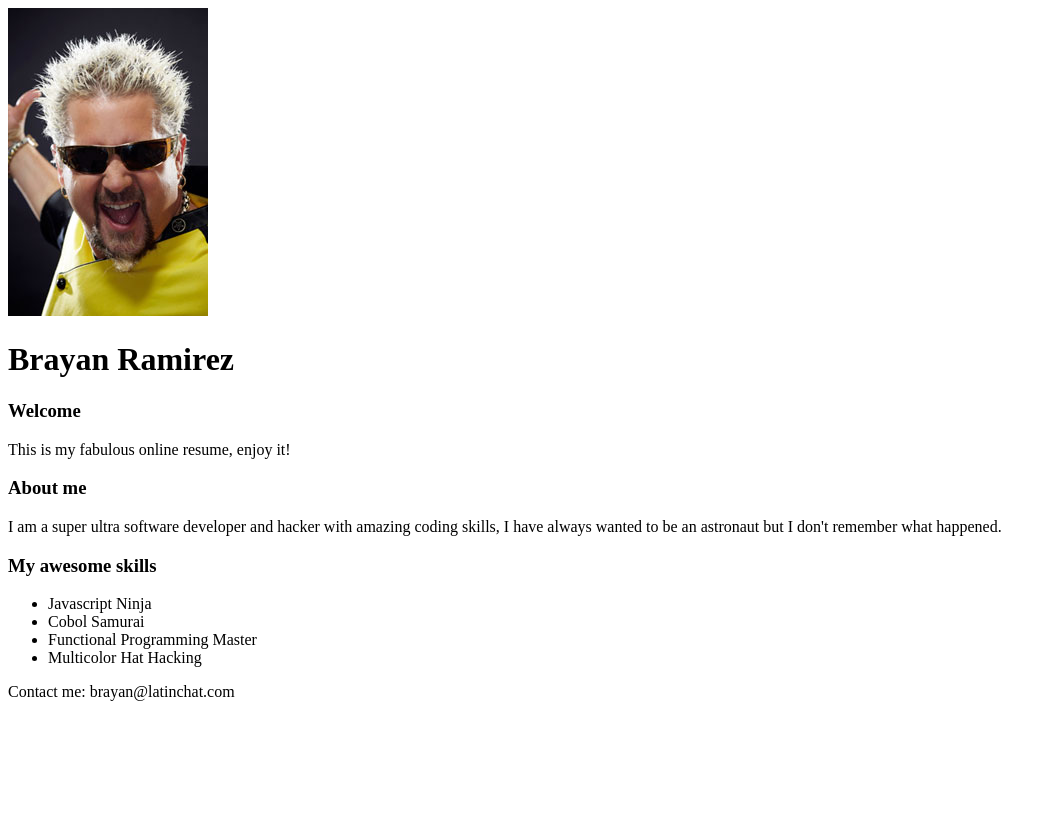
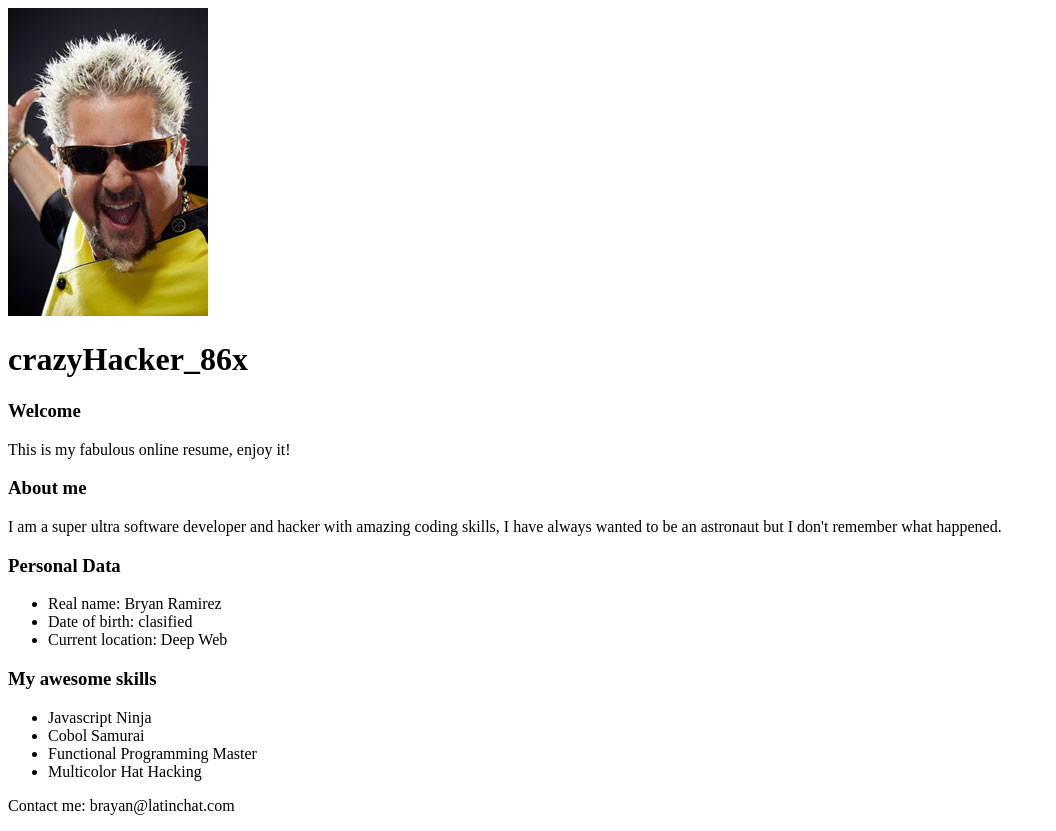
Before and after one commit to hackerschoolmty/frontend-workshop, a plain HTML site: page index.html in a window 1280 px wide. Shown: the whole page, without its empty margins (0-1056 px from the left). Before the commit the page ends 800 px from the top, so only its background shows below. Drawn offline with Linux system fonts and the light colour scheme.

Commit message:
personal data added

```diff
--- a/index.html
+++ b/index.html
@@ -7,7 +7,7 @@
 <body>
   <div>
     <img src="img/photo.jpg" alt="photo">
-    <h1>Brayan Ramirez</h1>
+    <h1>crazyHacker_86x</h1>
 
     <h3>Welcome</h3>
     <p>
@@ -19,6 +19,13 @@
       I am a super ultra software developer and hacker with amazing coding skills,
       I have always wanted to be an astronaut but I don't remember what happened.
     </p>
+
+    <h3>Personal Data</h3>
+    <ul>
+      <li>Real name: Bryan Ramirez</li>
+      <li>Date of birth: clasified</li>
+      <li>Current location: Deep Web</li>
+    </ul>
 
     <h3>My awesome skills</h3>
     <ul>
```
